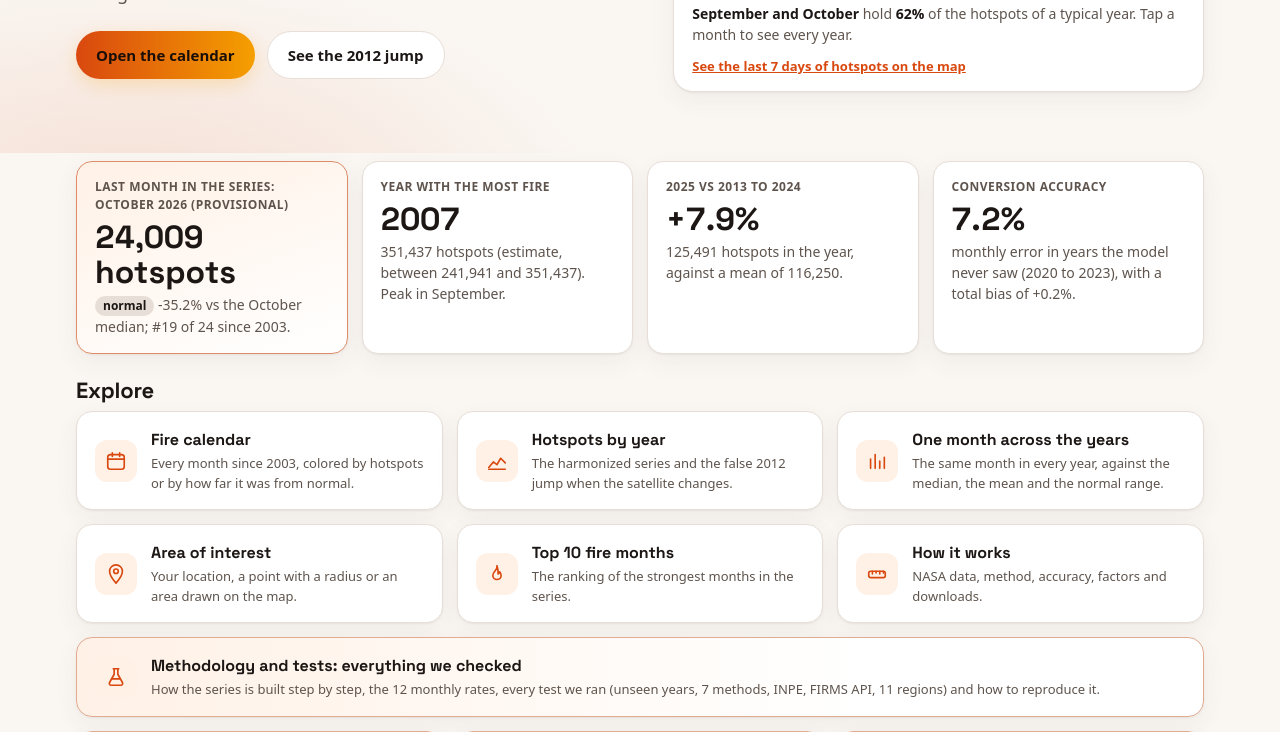
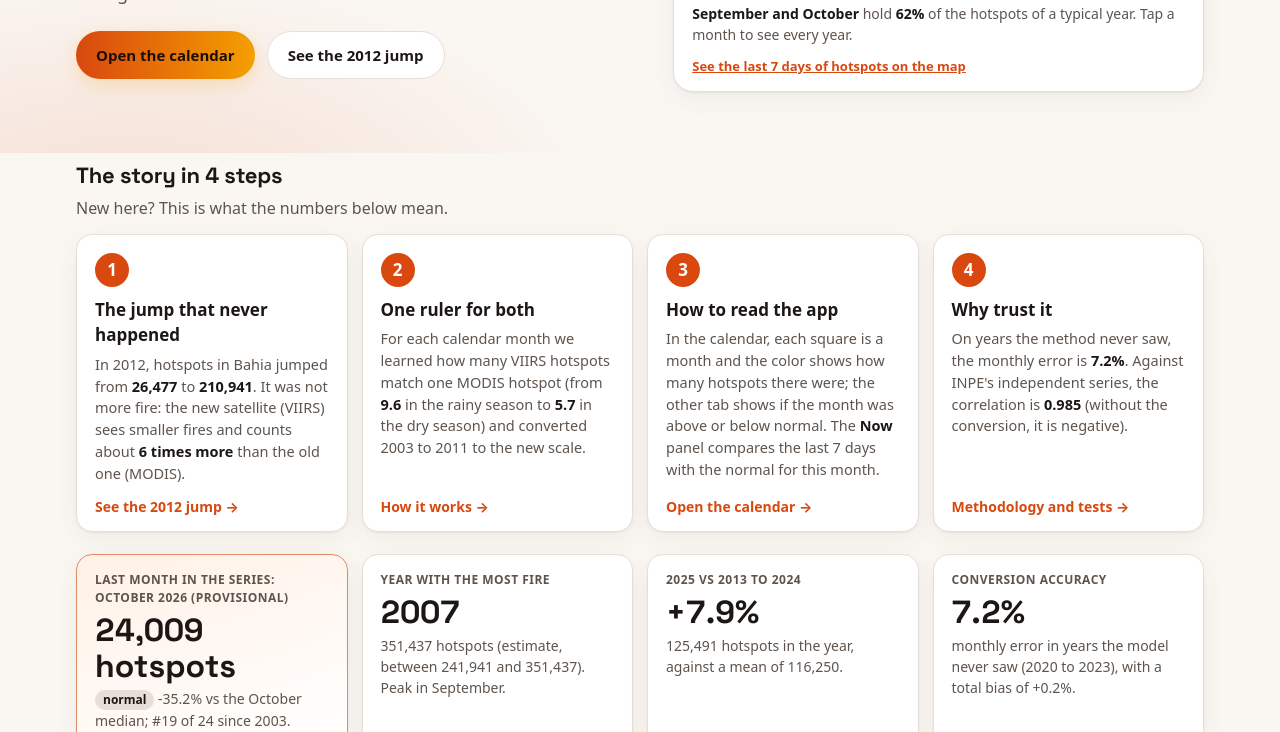
Before and after one commit to RafaTheMonk/calendario-queimadas, a plain HTML site: page site/index.html in a window 1280 px wide. Shown: the part 504-1236 px from the top of the page. Drawn offline with nearby package versions, Linux system fonts and the light colour scheme; no server answers.

Commit message:
feat(site): add the story in 4 steps before the indicators
A short narrative block on the home page (English and Portuguese): the
false 2012 jump, the monthly ruler, how to read the calendar and the Now
panel, and why to trust the numbers. Each step opens the matching window.

```diff
--- a/site/index.html
+++ b/site/index.html
@@ -76,6 +76,37 @@
   </section>
 
   <main class="wrap painel">
+    <section class="historia" aria-labelledby="t-historia">
+      <h2 id="t-historia">The story in 4 steps</h2>
+      <p class="historia-lead">New here? This is what the numbers below mean.</p>
+      <ol class="passos-historia">
+        <li class="passo-historia">
+          <span class="passo-num" aria-hidden="true">1</span>
+          <h3>The jump that never happened</h3>
+          <p>In 2012, hotspots in Bahia jumped from <strong>26,477</strong> to <strong>210,941</strong>. It was not more fire: the new satellite (VIIRS) sees smaller fires and counts about <strong>6 times more</strong> than the old one (MODIS).</p>
+          <button type="button" class="link-passo" onclick="document.getElementById('cta-salto').click()">See the 2012 jump →</button>
+        </li>
+        <li class="passo-historia">
+          <span class="passo-num" aria-hidden="true">2</span>
+          <h3>One ruler for both</h3>
+          <p>For each calendar month we learned how many VIIRS hotspots match one MODIS hotspot (from <strong>9.6</strong> in the rainy season to <strong>5.7</strong> in the dry season) and converted 2003 to 2011 to the new scale.</p>
+          <button type="button" class="link-passo" data-janela="metodo">How it works →</button>
+        </li>
+        <li class="passo-historia">
+          <span class="passo-num" aria-hidden="true">3</span>
+          <h3>How to read the app</h3>
+          <p>In the calendar, each square is a month and the color shows how many hotspots there were; the other tab shows if the month was above or below normal. The <strong>Now</strong> panel compares the last 7 days with the normal for this month.</p>
+          <button type="button" class="link-passo" data-janela="calendario">Open the calendar →</button>
+        </li>
+        <li class="passo-historia">
+          <span class="passo-num" aria-hidden="true">4</span>
+          <h3>Why trust it</h3>
+          <p>On years the method never saw, the monthly error is <strong>7.2%</strong>. Against INPE's independent series, the correlation is <strong>0.985</strong> (without the conversion, it is negative).</p>
+          <button type="button" class="link-passo" data-janela="metodologia">Methodology and tests →</button>
+        </li>
+      </ol>
+    </section>
+
     <section aria-label="Summary">
       <div class="cartoes" id="cartoes"></div>
     </section>
--- a/site/styles.css
+++ b/site/styles.css
@@ -378,3 +378,17 @@ button.chip:hover { filter: brightness(1.05); }
 .tabela-regioes tr.destaque td { font-weight: 700; }
 .tabela-rolagem { overflow-x: auto; }
 .comandos { font-family: "Liberation Mono", ui-monospace, monospace; font-size: 12px; background: var(--superficie-2); border: 1px solid var(--borda); border-radius: 10px; padding: 10px 12px; overflow-x: auto; white-space: pre; line-height: 1.5; }
+
+/* A história em 4 passos: a linha narrativa antes dos indicadores */
+.historia { margin: 6px 0 22px; }
+.historia h2 { margin: 0 0 4px; font-size: 22px; }
+.historia-lead { margin: 0 0 14px; color: var(--texto-suave); }
+.passos-historia { list-style: none; margin: 0; padding: 0; display: grid; grid-template-columns: repeat(auto-fit, minmax(230px, 1fr)); gap: 14px; counter-reset: none; }
+.passo-historia { position: relative; background: var(--superficie); border: 1px solid var(--borda); border-radius: var(--raio); box-shadow: var(--sombra); padding: 18px 18px 14px; display: flex; flex-direction: column; gap: 6px; }
+.passo-num { display: grid; place-items: center; width: 34px; height: 34px; border-radius: 50%; background: var(--destaque); color: #fff; font-weight: 700; font-size: 17px; }
+.passo-historia h3 { margin: 4px 0 0; font-size: 17px; }
+.passo-historia p { margin: 0; font-size: 14.5px; line-height: 1.5; color: var(--texto-suave); flex: 1; }
+.passo-historia p strong { color: var(--texto); font-variant-numeric: tabular-nums; }
+.link-passo { align-self: flex-start; margin-top: 6px; padding: 0; border: 0; background: none; color: var(--destaque); font: inherit; font-weight: 700; font-size: 14px; cursor: pointer; }
+.link-passo:hover { text-decoration: underline; }
+.link-passo:focus-visible { outline: 3px solid var(--destaque-2); outline-offset: 2px; border-radius: 4px; }
```
Also changed, not shown: site/pt/index.html (+31 -0 lines).
